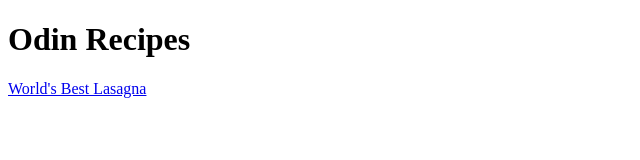
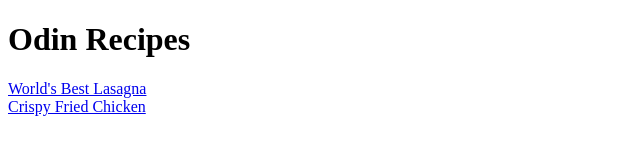
Before and after one commit to Rainrain0117/odin-recipes, a plain HTML site: page index.html in a window 1280 px wide. Shown: the whole page, without its empty margins (0-640 px from the left). Drawn offline with Linux system fonts and the light colour scheme.

Commit message:
Added chicken.html link

```diff
--- a/index.html
+++ b/index.html
@@ -7,6 +7,7 @@
 </head>
 <body>
     <h1>Odin Recipes</h1>
-    <a href="recipes/lasagna.html">World's Best Lasagna</a>
+    <a href="recipes/lasagna.html">World's Best Lasagna</a> <br>
+    <a href="recipes/chicken.html">Crispy Fried Chicken</a> <br>
 </body>
 </html>
```
